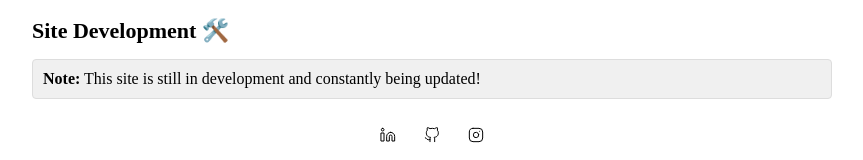
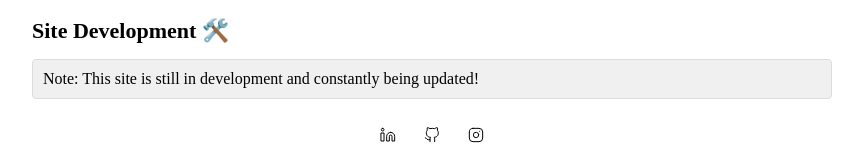
Before and after one commit to joepearson-music/site, a React (Create React App) app: page / in a window 1280 px wide. Shown: the part 353-513 px from the top of the page, without its empty margins (208-1071 px from the left). Built offline with nearby package versions, Linux system fonts and the light colour scheme; a web font is replaced by a local one.

Commit message:
home.tsx fix
closed something to make it run idk

```diff
--- a/src/pages/Home.tsx
+++ b/src/pages/Home.tsx
@@ -3,7 +3,7 @@ import { Layout, styles } from "..//layout/layout";
 import CustomSocialBar from "./components/socialbar";
 
 const HomePage: React.FC = () => {
-
+  // eslint-disable-next-line @typescript-eslint/no-unused-vars
   const linkStyle = {
     color: "#0066cc",
     textDecoration: "none",
@@ -11,6 +11,7 @@ const HomePage: React.FC = () => {
     marginBottom: "4px",
   };
 
+  // eslint-disable-next-line @typescript-eslint/no-unused-vars
   const headerStyle = {
     fontSize: "18px",
     fontWeight: "bold",
@@ -33,10 +34,12 @@ const HomePage: React.FC = () => {
           marginBottom: "20px",
         }}
       >
-        <strong>Note:</strong> This site is still in development and constantly
+        <p style={{ margin: 0 }}>
+        Note: This site is still in development and constantly
         being updated!
+        </p>
+
       </div>
-
 
       <CustomSocialBar />
     </Layout>
```
